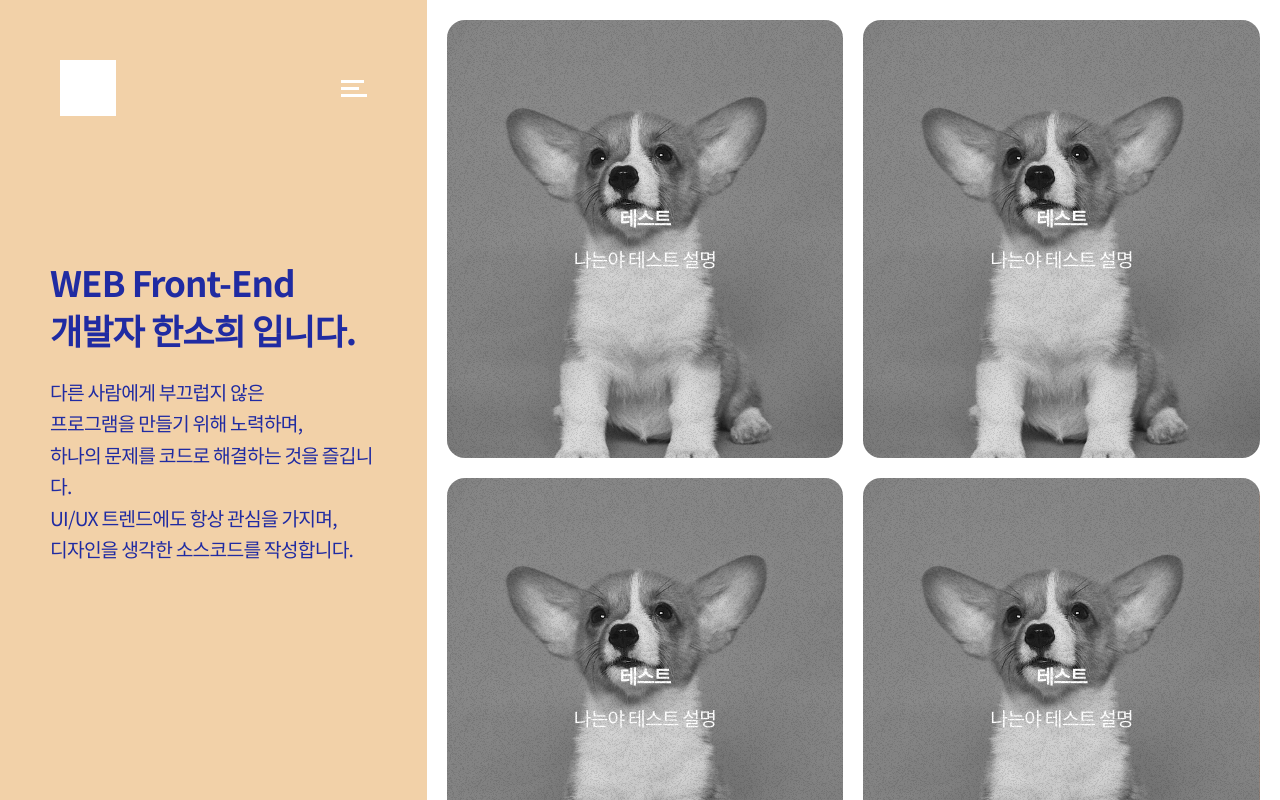
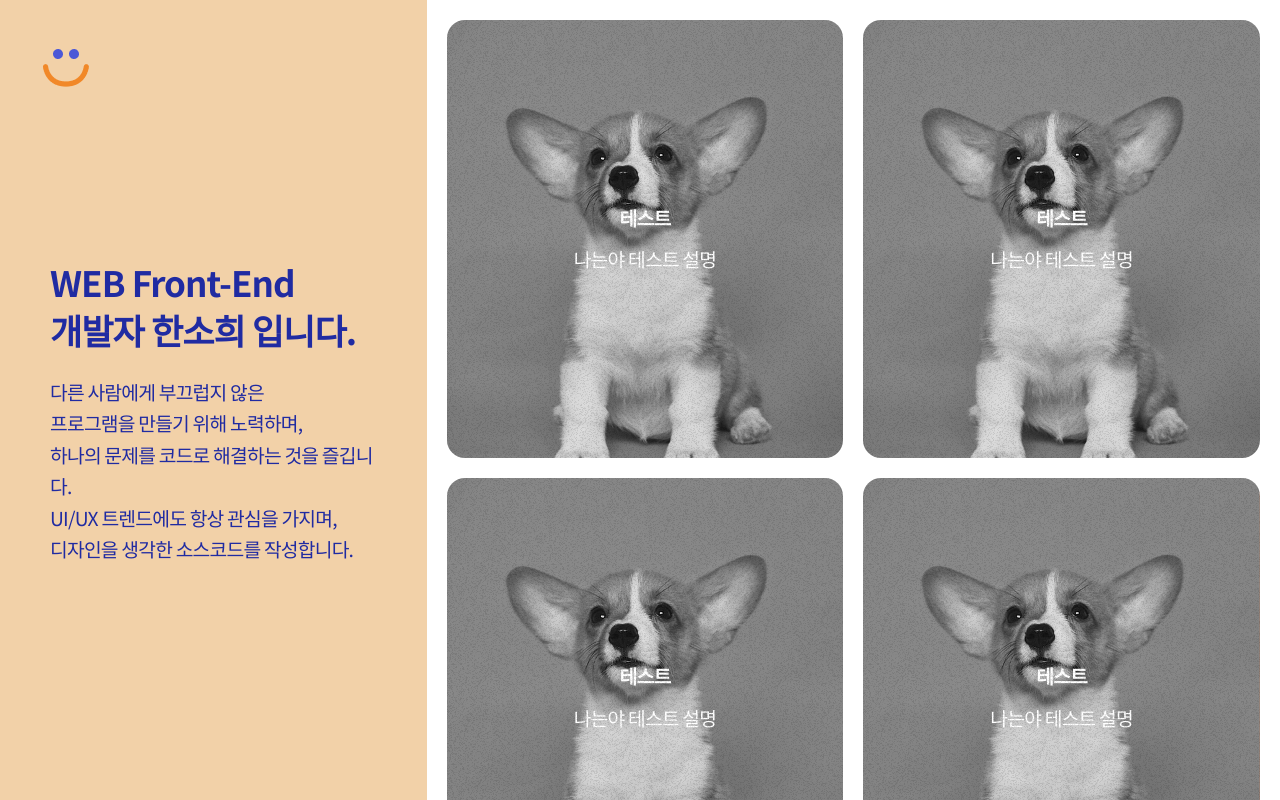
Before and after one commit to soheee94/soheee94.github.io, a React (Create React App) app in the folder portfolio/: page / in a window 1280 px wide. Shown: the top 800 px of the page. Built offline with nearby package versions, Linux system fonts and the light colour scheme.

Commit message:
헤더 로고 적용, 메뉴 버튼 보류

```diff
--- a/portfolio/src/component/Header.js
+++ b/portfolio/src/component/Header.js
@@ -1,8 +1,9 @@
 import React, { useState, useLayoutEffect } from "react";
-import styled, { css, keyframes } from "styled-components";
+import styled, { css } from "styled-components";
 import { useScroll, useHeader } from "../ScrollContext";
 import media from "../utils/media";
 import Menu from "./Menu";
+import logo from "../asset/logo.png";
 
 const ScrollAnimationStyles = css`
   visibility: visible;
@@ -13,7 +14,6 @@ const ScrollAnimationStyles = css`
 
 const Block = styled.header`
   background: ${props => props.theme.main};
-  color: ${props => props.theme.white};
   position: fixed;
   top: 0;
   left: 0;
@@ -25,24 +25,19 @@ const Block = styled.header`
   flex-direction: column;
   align-items: center;
   justify-content: center;
-
-  /* justify-content: space-between; */
   z-index: 2;
-  & > * {
-    padding: 60px;
-
-    ${media.small} {
-      padding: 25px 20px;
-    }
+  ${media.medium} {
+    align-items: flex-start;
+    width: 100%;
+    position: relative;
+    padding: 0;
   }
 
-  /* scroll animation (not mobile) */
-  @media (min-width: 1024px) {
   ${props => {
     if (props.scrollY > 3 && !props.openHeader) {
       return css`
-          width: 176px;
-          ${MenuButton}, ${HeaderContent} {
+        width: 132px;
+        ${HeaderContent} {
           visibility: hidden;
           opacity: 0;
           transition-delay: 0s;
@@ -50,13 +45,11 @@ const Block = styled.header`
       `;
     }
   }}
+  & > * {
+    padding: 3rem;
+    ${media.small} {
+      padding: 25px 20px;
     }
-
-  /* mobile */
-  ${media.medium} {
-    width: 100%;
-    position: relative;
-    padding: 0;
   }
 `;
 const FloatingBlock = styled.div`
@@ -68,104 +61,17 @@ const FloatingBlock = styled.div`
   position: fixed;
   background: inherit;
   top: 0;
-  ${props =>
+  /* ${props =>
     props.openMenu &&
     css`
       background: none;
-    `}
-
-  /* hamburger menu test */
-  body {
-    background-color: #333;
-  }
+    `} */
 `;
 
 const Logo = styled.div`
-  width: 56px;
-  height: 56px;
-  min-width: 56px;
-  background: ${props => props.theme.white};
+  width: 48px;
+  height: 48px;
   cursor: pointer;
-`;
-
-const lineUp = keyframes`
-  0% {
-    width: 0%;
-  }
-  100% {
-    width: 100%;
-  }
-`;
-
-const MenuButton = styled.div`
-  ${ScrollAnimationStyles}
-  width: 26px;
-  height: 17px;
-  cursor: pointer;
-  position: relative;
-  &:before,
-  &:after,
-  span {
-    background-color: #fff;
-    content: "";
-    display: block;
-    height: 3px;
-    transition: all 200ms ease-in-out;
-  }
-  &:before {
-    margin-bottom: 11px;
-    animation: ${lineUp} ease 1s infinite 1s alternate;
-  }
-
-  span {
-    width: 100%;
-    position: absolute;
-    top: 7px;
-    animation: ${lineUp} ease 1.4s infinite 0.6s alternate;
-  }
-
-  &:after {
-    animation: ${lineUp} ease 1.8s infinite 0.2s alternate;
-  }
-
-  /* hover animation */
-  &:hover {
-    &:before,
-    &:after,
-    span {
-      background-color: ${props => props.theme.point};
-    }
-  }
-
-  ${media.medium} {
-    &:hover {
-      &:before,
-      &:after,
-      span {
-        background-color: white;
-      }
-    }
-  }
-
-  /* close button */
-  ${props =>
-    props.openMenu &&
-    css`
-      &:before,
-      &:after,
-      span {
-        animation: none;
-      }
-      &:before {
-        transform: translateY(7px) rotate(45deg);
-      }
-      &:after {
-        transform: translateY(-7px) rotate(-45deg);
-      }
-      span {
-        background: none !important;
-      }
-    `}
 `;
 
 const HeaderContent = styled.div`
@@ -179,44 +85,33 @@ const HeaderContent = styled.div`
 
 
   ${media.medium} {
-    padding-top: 176px;
+    padding-top: 150px;
     padding-bottom: 60px;
   }
   ${media.small} {
-    padding-top: 130px;
-    padding-bottom: 60px;
-    p {
-      padding: 0 20px;
-    }
+    padding-top: 80px;
+    /* padding-bottom: 60px; */
   }
 `;
-
-// const Footer = styled.div`
-//   ${ScrollAnimationStyles}
-//   z-index: 11;
-//   ${media.medium} {
-//     display: none;
-//   }
-// `;
 
 function Header() {
   const { scrollY } = useScroll();
   const { openHeader, setOpenHeader } = useHeader();
-  const [openMenu, setOpenMenu] = useState(false);
-  useLayoutEffect(() => {
-    const handleScroll = () => {
-      if (!openHeader) setOpenMenu(false);
-    };
+  // const [openMenu, setOpenMenu] = useState(false);
+  // useLayoutEffect(() => {
+  //   const handleScroll = () => {
+  //     if (!openHeader) setOpenMenu(false);
+  //   };
 
-    window.addEventListener("scroll", handleScroll);
-    return () => window.removeEventListener("scroll", handleScroll);
-  });
+  //   window.addEventListener("scroll", handleScroll);
+  //   return () => window.removeEventListener("scroll", handleScroll);
+  // });
 
   const onMouseLeave = () => {
     setOpenHeader(false);
-    if (scrollY > 3) {
-      setOpenMenu(false);
-    }
+    // if (scrollY > 3) {
+    //   setOpenMenu(false);
+    // }
   };
   return (
     <Block
@@ -227,11 +122,10 @@ function Header() {
       }}
       onMouseLeave={onMouseLeave}
     >
-      <FloatingBlock openMenu={openMenu}>
-        <Logo />
-        <MenuButton onClick={() => setOpenMenu(!openMenu)} openMenu={openMenu}>
-          <span></span>
-        </MenuButton>
+      <FloatingBlock>
+        <Logo>
+          <img src={logo} alt="logo" />
+        </Logo>
       </FloatingBlock>
       <HeaderContent>
         <h1>
@@ -250,7 +144,7 @@ function Header() {
           디자인을 생각한 소스코드를 작성합니다.
         </p>
       </HeaderContent>
-      <Menu openMenu={openMenu} />
+      {/* <Menu openMenu={openMenu} /> */}
     </Block>
   );
 }
```
Also changed, not shown: portfolio/src/component/MenuButton.js (added, +92 -0 lines), portfolio/src/asset/logo.png (added). Lines whose indentation alone changed are shown as unchanged.
